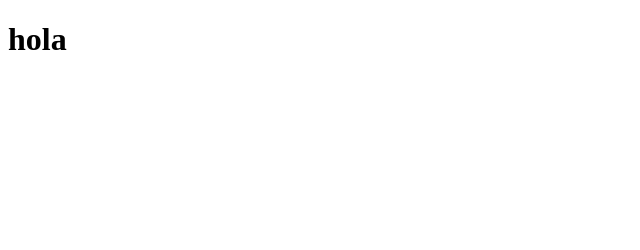
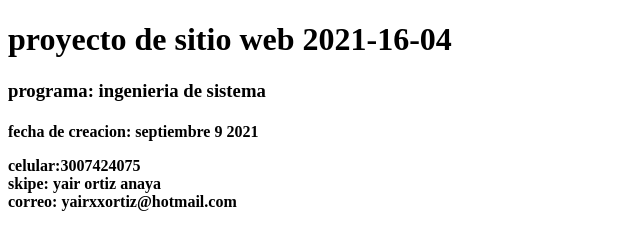
Before and after one commit to yortizan/DSW-YairOrtiz, a plain HTML site: page index.html in a window 1280 px wide. Shown: the whole page, without its empty margins (0-640 px from the left). Drawn offline with Linux system fonts and the light colour scheme.

Commit message:
creacion de index
primer cambio en index

```diff
--- a/index.html
+++ b/index.html
@@ -7,6 +7,17 @@
     <title>Document</title>
 </head>
 <body>
-    <h1>hola</h1>
+    <h1>proyecto de sitio web 2021-16-04</h1>
+
+    <h3>programa: ingenieria de sistema</h3>
+    <h4>
+        <p>fecha de creacion: septiembre 9 2021</p>
+        <p>celular:3007424075 <br>
+           skipe: yair ortiz anaya <br>
+           correo: yairxxortiz@hotmail.com </p>
+
+
+
+    </h4>
 </body>
 </html>
```
